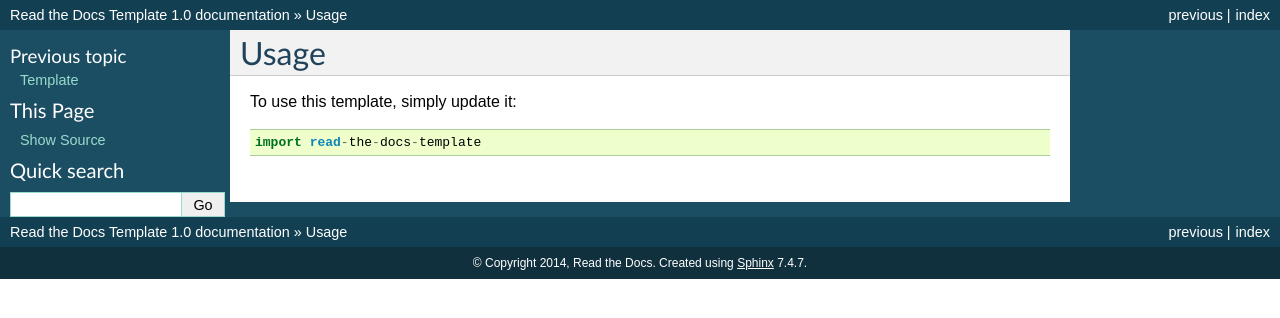
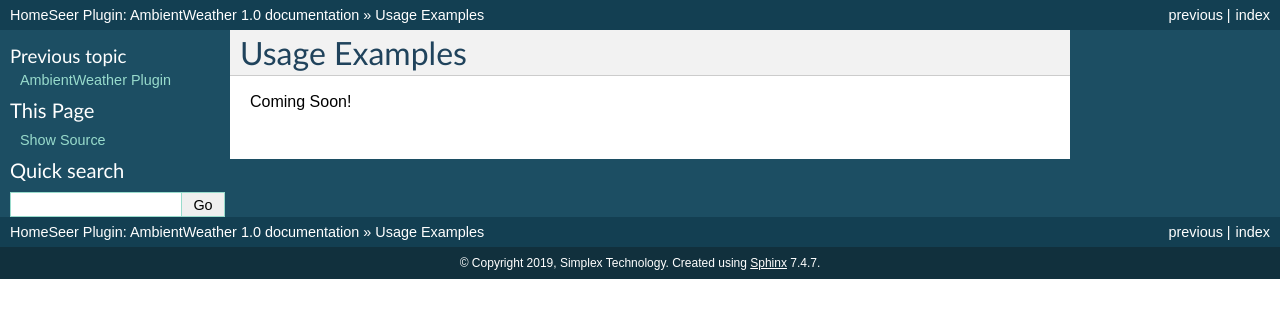
Before and after one commit to simplextech/hspi_ambientweather-docs, a Sphinx documentation site: the page built from docs/usage.rst, in a window 1280 px wide. Shown: the top 318 px of the page. Built offline with Sphinx 7.4.7, drawn with Linux system fonts in a browser that asks for light colours.

```diff
--- a/AUTHORS.rst
+++ b/AUTHORS.rst
@@ -1,5 +1,4 @@
 Authors
 -------
 
-* Eric (New contributor)
-* Anthony
+* Simplex Technology
--- a/docs/conf.py
+++ b/docs/conf.py
@@ -43,8 +43,8 @@ source_suffix = '.rst'
 master_doc = 'index'
 
 # General information about the project.
-project = u'Read the Docs Template'
-copyright = u'2014, Read the Docs'
+project = u'HomeSeer Plugin: AmbientWeather'
+copyright = u'2019, Simplex Technology'
 
 # The version info for the project you're documenting, acts as replacement for
 # |version| and |release|, also used in various other places throughout the
--- a/docs/installation.rst
+++ b/docs/installation.rst
@@ -2,6 +2,6 @@
 Installation
 ============
 
-Install the package with pip::
+Install $project by running:
 
-    $ pip install read-the-docs-template
+    Installing is availble via the HomeSeer Plugin Manager
--- a/docs/usage.rst
+++ b/docs/usage.rst
@@ -1,7 +1,5 @@
 ========
-Usage
+Usage Examples
 ========
 
-To use this template, simply update it::
-
-	import read-the-docs-template
+Coming Soon!
```
Also changed, not shown: README.rst (+21 -23 lines).
